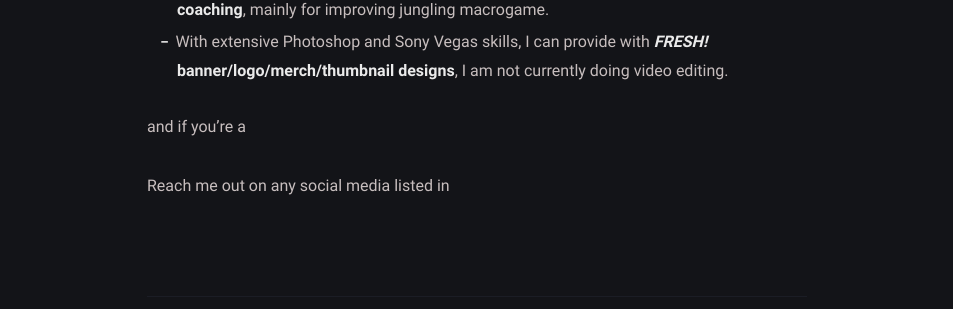
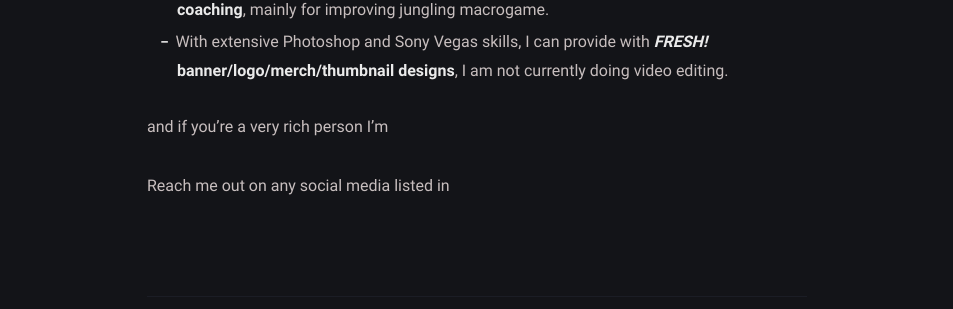
Before and after one commit to Pistachihen/pistachi.github.io, a Jekyll site: the page built from _posts/welcome-to-jekyll/2020-08-29-welcome-to-jekyll.md, in a window 1280 px wide. Shown: the part 735-1044 px from the top of the page, without its empty margins (163-1116 px from the left). Built offline with Jekyll 4.4.1, drawn with Linux system fonts in a browser that asks for light colours.

Commit message:
2020-08-29-welcome-to-jekyll.md: changed

```diff
--- a/_posts/welcome-to-jekyll/2020-08-29-welcome-to-jekyll.md
+++ b/_posts/welcome-to-jekyll/2020-08-29-welcome-to-jekyll.md
@@ -12,6 +12,6 @@ Hello, you must have clicked this wondering "services？ How can this part japan
 - Having peaked as masters in League of Legends, I can also provide **private jungle soloQ coaching**, mainly for improving jungling macrogame.
 - With extensive Photoshop and Sony Vegas skills, I can provide with ***FRESH!* banner/logo/merch/thumbnail designs**, I am not currently doing video editing.
 
-and if you're a
+and if you're a very rich person I'm
 
 Reach me out on any social media listed in
```
